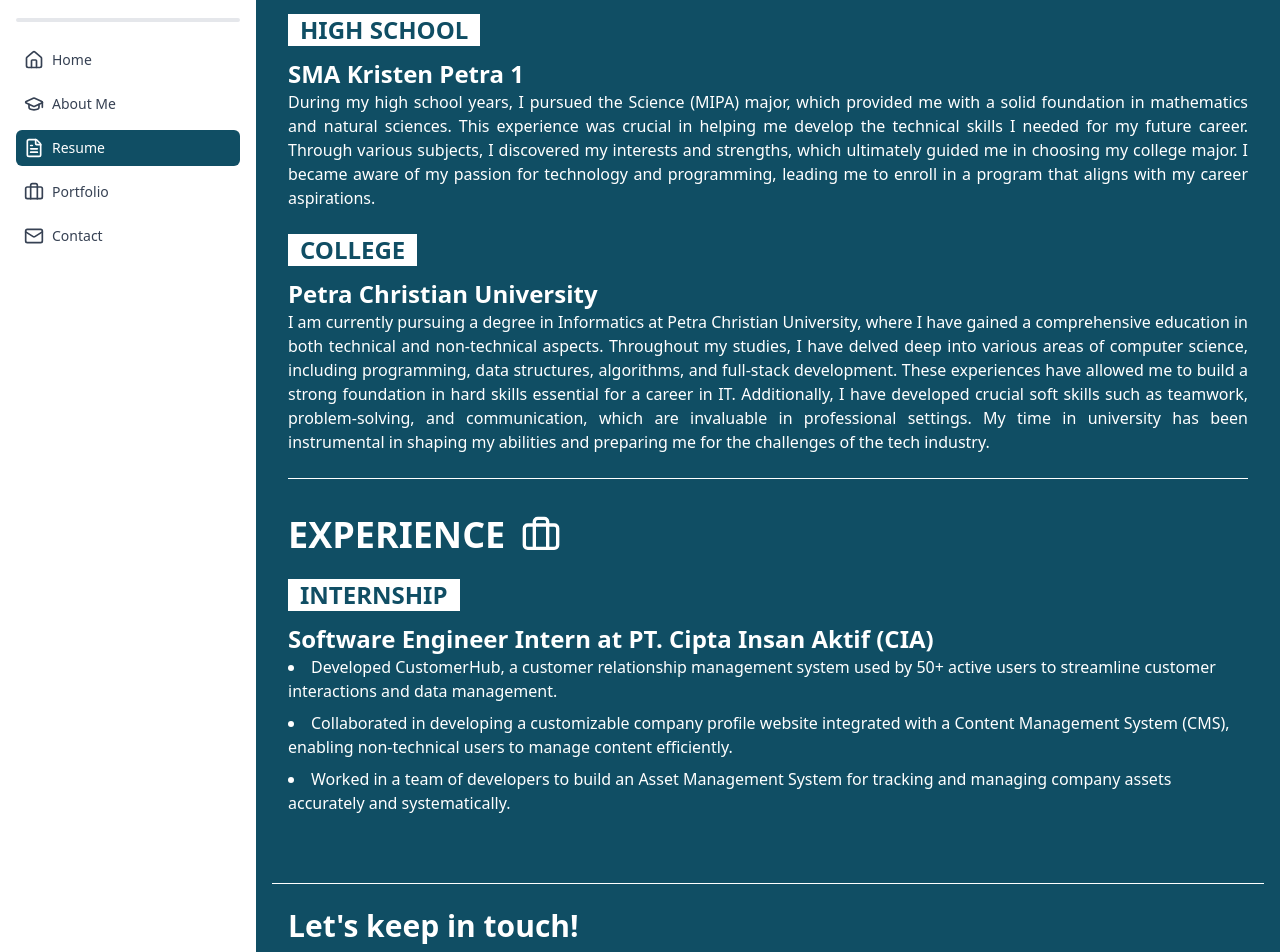
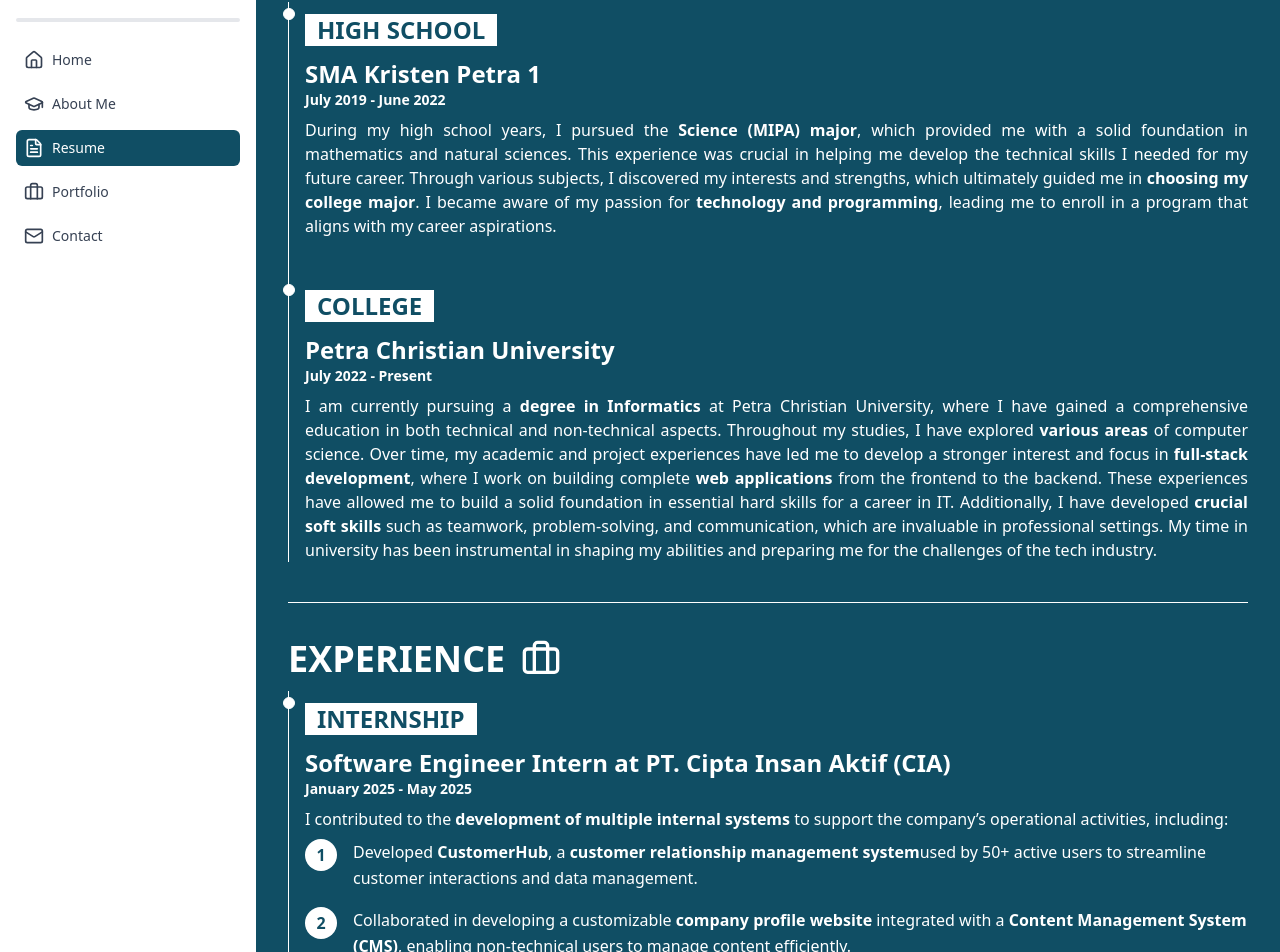
Before and after one commit to PickleNoToxic/web-portofolio, a Next.js app: page /resume in a window 1280 px wide. Shown: the part 242-1194 px from the top of the page. Built offline with nearby package versions, Linux system fonts and the light colour scheme.

Commit message:
style: add timeline in resume

```diff
--- a/app/contact/page.tsx
+++ b/app/contact/page.tsx
@@ -19,12 +19,11 @@
         </p>
 
         <p className="text-white mt-3">
-          I am available for contact in the <b>late afternoon</b> to{" "}
-          <b>evening</b> and <b>before 8 AM</b> on <b>weekdays</b>, or whenever
-          I’m not busy. Please feel free to reach out on <b>weekends</b> or{" "}
-          <b>public holidays</b>, as I am <b>free all day</b> during those
-          times. Apologies in advance if my response is a bit slow. Here is my
-          contact information for your convenience.
+          Feel free to <b>reach out </b>to me <b>anytime</b> through any of the contact
+          options provided below. I’m always happy to connect and will do my
+          best to respond as quickly as possible. Apologies in advance if my
+          response is a bit slow. Here is my contact information for your
+          convenience.
         </p>
 
         {/* Contact List */}
--- a/app/resume/page.tsx
+++ b/app/resume/page.tsx
@@ -12,33 +12,122 @@
 
       {/* EDUCATION */}
       <SectionTitle title="EDUCATION" icon={GraduationCap} />
+      <ol className="relative border-s border-white">
+        <li className="mb-10 ms-4">
+          <div className="absolute w-3 h-3 bg-white rounded-full mt-1.5 -start-1.5 border border-white"></div>
+          <div className="bg-white my-3 inline-block">
+            <h5 className="text-base text-cyan-900 font-bold md:text-xl lg:text-2xl px-3">
+              HIGH SCHOOL
+            </h5>
+          </div>
+          <h5 className="text-white text-2xl font-bold">SMA Kristen Petra 1</h5>
+          <time className="block mb-2 text-sm font-semibold text-white">
+            July 2019 - June 2022
+          </time>
+          <p className="text-base font-normal text-white text-justify">
+            During my high school years, I pursued the{" "}
+            <b>Science (MIPA) major</b>, which provided me with a solid
+            foundation in mathematics and natural sciences. This experience was
+            crucial in helping me develop the technical skills I needed for my
+            future career. Through various subjects, I discovered my interests
+            and strengths, which ultimately guided me in{" "}
+            <b>choosing my college major</b>. I became aware of my passion for{" "}
+            <b>technology and programming</b>, leading me to enroll in a program
+            that aligns with my career aspirations.
+          </p>
+        </li>
 
-      <ResumeBlock
-        label="HIGH SCHOOL"
-        title="SMA Kristen Petra 1"
-        description="During my high school years, I pursued the Science (MIPA) major, which provided me with a solid foundation in mathematics and natural sciences. This experience was crucial in helping me develop the technical skills I needed for my future career. Through various subjects, I discovered my interests and strengths, which ultimately guided me in choosing my college major. I became aware of my passion for technology and programming, leading me to enroll in a program that aligns with my career aspirations."
-      />
-
-      <ResumeBlock
-        label="COLLEGE"
-        title="Petra Christian University"
-        description="I am currently pursuing a degree in Informatics at Petra Christian University, where I have gained a comprehensive education in both technical and non-technical aspects. Throughout my studies, I have delved deep into various areas of computer science, including programming, data structures, algorithms, and full-stack development. These experiences have allowed me to build a strong foundation in hard skills essential for a career in IT. Additionally, I have developed crucial soft skills such as teamwork, problem-solving, and communication, which are invaluable in professional settings. My time in university has been instrumental in shaping my abilities and preparing me for the challenges of the tech industry."
-      />
+        <li className="mb-10 ms-4">
+          <div className="absolute w-3 h-3 bg-white rounded-full mt-1.5 -start-1.5 border border-white"></div>
+          <div className="bg-white my-3 inline-block">
+            <h5 className="text-base text-cyan-900 font-bold md:text-xl lg:text-2xl px-3">
+              COLLEGE
+            </h5>
+          </div>
+          <h5 className="text-white text-2xl font-bold">
+            Petra Christian University
+          </h5>
+          <time className="block mb-2 text-sm font-semibold text-white">
+            July 2022 - Present
+          </time>
+          <p className="text-base font-normal text-white text-justify">
+            I am currently pursuing a <b>degree in Informatics</b> at Petra
+            Christian University, where I have gained a comprehensive education
+            in both technical and non-technical aspects. Throughout my studies,
+            I have explored <b>various areas</b> of computer science. Over
+            time, my academic and project experiences have led me to develop a
+            stronger interest and focus in <b>full-stack development</b>, where
+            I work on building complete <b>web applications</b> from the frontend to
+            the backend. These experiences have allowed me to build a solid
+            foundation in essential hard skills for a career in IT.
+            Additionally, I have developed <b>crucial soft skills</b> such as teamwork,
+            problem-solving, and communication, which are invaluable in
+            professional settings. My time in university has been instrumental
+            in shaping my abilities and preparing me for the challenges of the
+            tech industry.
+          </p>
+        </li>
+      </ol>
 
       <hr className="my-6 border-white" />
 
       {/* EXPERIENCE */}
       <SectionTitle title="EXPERIENCE" icon={Briefcase} />
 
-      <ResumeBlock
-        label="INTERNSHIP"
-        title="Software Engineer Intern at PT. Cipta Insan Aktif (CIA)"
-        description={[
-          "Developed CustomerHub, a customer relationship management system used by 50+ active users to streamline customer interactions and data management.",
-          "Collaborated in developing a customizable company profile website integrated with a Content Management System (CMS), enabling non-technical users to manage content efficiently.",
-          "Worked in a team of developers to build an Asset Management System for tracking and managing company assets accurately and systematically.",
-        ]}
-      />
+      <ol className="relative border-s border-white">
+        <li className="mb-10 ms-4">
+          <div className="absolute w-3 h-3 bg-white rounded-full mt-1.5 -start-1.5 border border-white"></div>
+          <div className="bg-white my-3 inline-block">
+            <h5 className="text-base text-cyan-900 font-bold md:text-xl lg:text-2xl px-3">
+              INTERNSHIP
+            </h5>
+          </div>
+          <h5 className="text-white text-2xl font-bold">
+            Software Engineer Intern at PT. Cipta Insan Aktif (CIA)
+          </h5>
+          <time className="block mb-2 text-sm font-semibold text-white">
+            January 2025 - May 2025
+          </time>
+          <p className="text-base font-normal text-white text-justify">
+            I contributed to the <b>development of multiple internal systems</b> to
+            support the company’s operational activities, including:
+          </p>
+          <ul className="space-y-4 mt-2">
+            <li className="flex items-start gap-4 text-white">
+              <div className="flex-shrink-0 w-8 h-8 rounded-full bg-white text-cyan-900 flex items-center justify-center font-bold">
+                1
+              </div>
+              <p className="leading-relaxed">
+                Developed <b>CustomerHub</b>, a <b>customer relationship management system</b>
+                used by 50+ active users to streamline customer interactions and
+                data management.
+              </p>
+            </li>
+
+            <li className="flex items-start gap-4 text-white">
+              <div className="flex-shrink-0 w-8 h-8 rounded-full bg-white text-cyan-900 flex items-center justify-center font-bold">
+                2
+              </div>
+              <p className="leading-relaxed">
+                Collaborated in developing a customizable <b>company profile
+                website</b> integrated with a <b>Content Management System (CMS)</b>,
+                enabling non-technical users to manage content efficiently.
+              </p>
+            </li>
+
+            <li className="flex items-start gap-4 text-white">
+              <div className="flex-shrink-0 w-8 h-8 rounded-full bg-white text-cyan-900 flex items-center justify-center font-bold">
+                3
+              </div>
+              <p className="leading-relaxed">
+                Worked in a team of developers to build an <b>Asset Management
+                System</b> for tracking and managing company assets accurately and
+                systematically.
+              </p>
+            </li>
+          </ul>
+        </li>
+      </ol>
     </>
   );
 }
@@ -57,35 +146,3 @@
     </h1>
   );
 }
-
-function ResumeBlock({
-  label,
-  title,
-  description,
-}: {
-  label: string;
-  title: string;
-  description: string | string[];
-}) {
-  return (
-    <div>
-      <div className="bg-white my-3 inline-block">
-        <h5 className="text-base text-cyan-900 font-bold md:text-xl lg:text-2xl px-3">
-          {label}
-        </h5>
-      </div>
-
-      <h5 className="text-white text-2xl font-bold">{title}</h5>
-
-      {Array.isArray(description) ? (
-        <ul className="list-disc list-inside text-white text-base mb-3 space-y-2">
-          {description.map((item, index) => (
-            <li key={index}>{item}</li>
-          ))}
-        </ul>
-      ) : (
-        <p className="text-base text-white text-justify mb-3">{description}</p>
-      )}
-    </div>
-  );
-}
```
